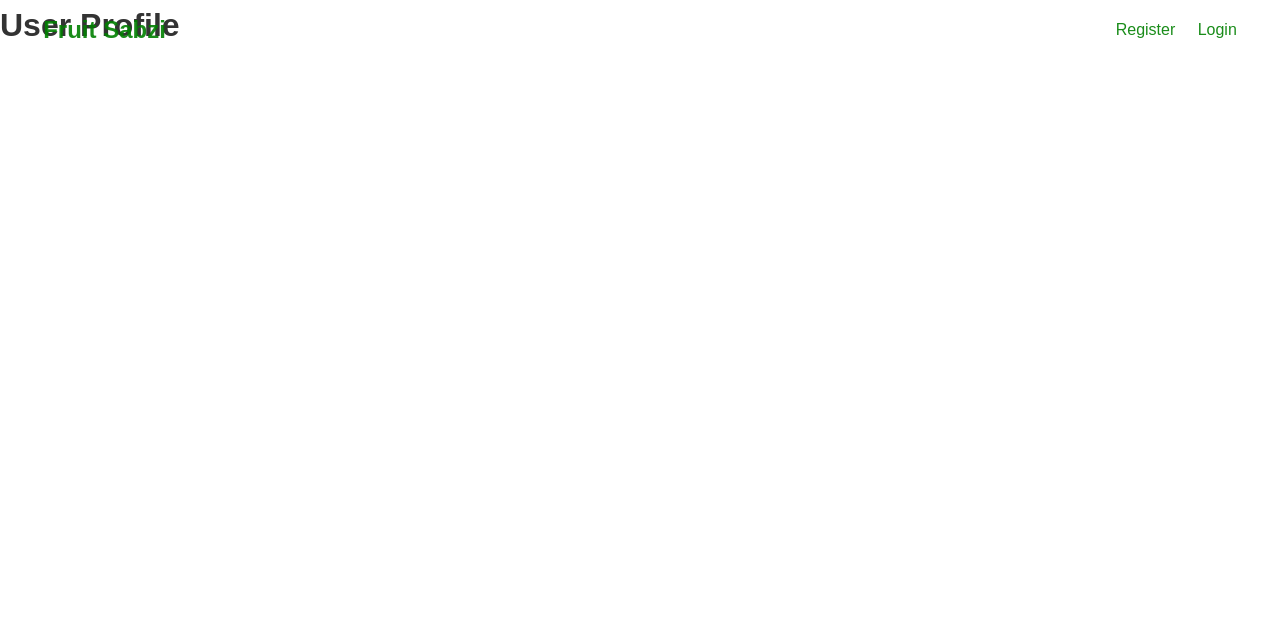
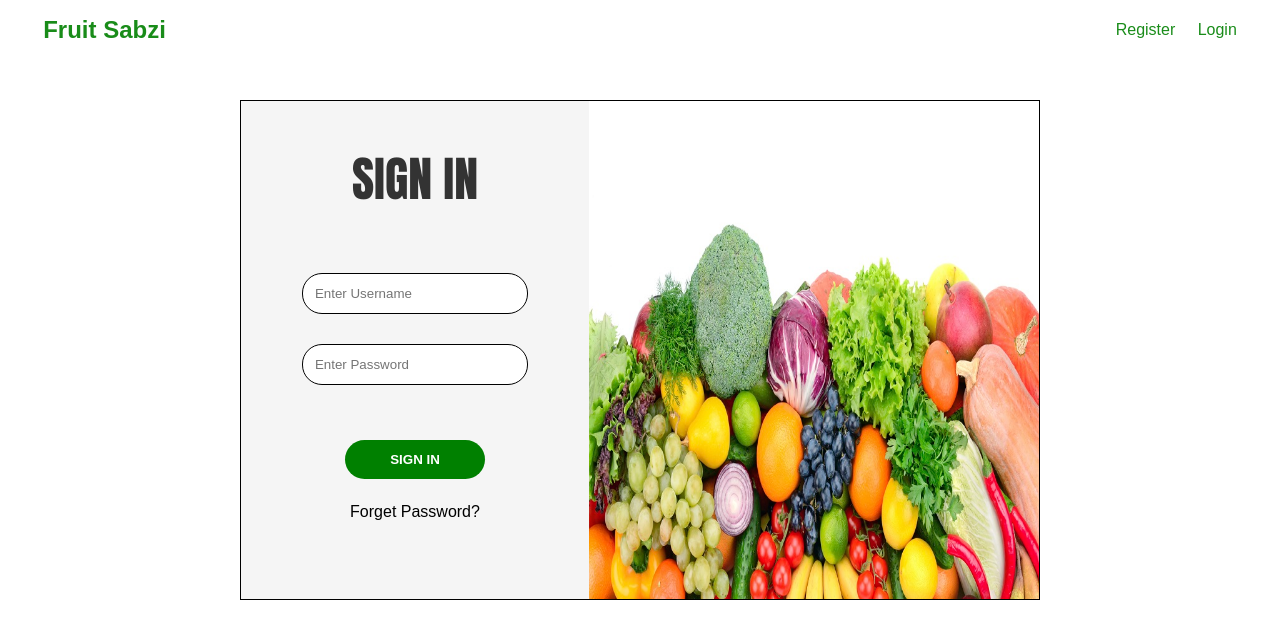
Before and after one commit to SamirDanial/fruitclient, a React (Create React App) app: page /userprofile in a window 1280 px wide. Shown: the top 638 px of the page. Built offline with nearby package versions, Linux system fonts and the light colour scheme.

Commit message:
some work on customer profile done!

```diff
--- a/src/App.js
+++ b/src/App.js
@@ -1,24 +1,38 @@
-import React, { useEffect } from 'react';
-import { authActions } from './store/auth';
-import { useDispatch } from 'react-redux';
+import React, { useEffect } from "react";
+import { authActions } from "./store/auth";
+import { useDispatch, useSelector } from "react-redux";
 import { BrowserRouter as Router, Route, Routes } from "react-router-dom";
-import { Landing, Navbar, Login, Register, CustomerProfile } from "./components";
+import {
+  Landing,
+  Navbar,
+  Login,
+  Register,
+  CustomerProfile,
+} from "./components";
+import ProtectedRoutes from "./protectedRoutes";
+import setAuthToken from "./utils/setAuthToken";
 import "./App.css";
 
 function App() {
+  const isAuth = useSelector((state) => state.auth.authenticated);
   const dispatch = useDispatch();
   useEffect(() => {
-    const auth = JSON.parse(localStorage.getItem('User'));
-    if(auth) {
-      dispatch(authActions.authenticate({
-        _id: auth._id,
-        username: auth.username,
-        token: auth.token,
-        roleName: auth.name,
-        authState: auth.authState
-      }))
+    const auth = JSON.parse(localStorage.getItem("User"));
+    if (auth) {
+      dispatch(
+        authActions.authenticate({
+          _id: auth._id,
+          username: auth.username,
+          token: auth.token,
+          roleName: auth.name,
+          authState: auth.authState,
+        })
+      );
+      if (auth.token) {
+        setAuthToken(auth.token);
+      }
     }
-  }, [dispatch])
+  }, [dispatch]);
 
   return (
     <>
@@ -28,7 +42,9 @@ function App() {
           <Route path="/" element={<Landing />} />
           <Route path="/login" element={<Login />} />
           <Route path="/register" element={<Register />} />
-          <Route path="/userprofile" element={<CustomerProfile />} />
+          <Route element={<ProtectedRoutes isAuthen={isAuth} />}>
+            <Route path="/userprofile" element={<CustomerProfile />} />
+          </Route>
         </Routes>
       </Router>
     </>
--- a/src/components/CustomerProfile/CustomerProfile.js
+++ b/src/components/CustomerProfile/CustomerProfile.js
@@ -1,8 +1,59 @@
-import React from 'react'
+import React, { useState, useEffect } from 'react'
+import { useSelector } from 'react-redux';
+import axios from 'axios';
+
+import classes from './CustomerProfile.module.css';
+
+const {REACT_APP_SERVER_URL} = process.env
 
 const CustomerProfile = () => {
+    const [customer, setCustomer] = useState({});
+    const token = useSelector(state => state.auth.token);
+
+    useEffect(() => {
+        let graphqlQuery = {
+            query: `
+                    {
+                        getCustomerProfile {
+                        _id,
+                        name,
+                        lastName,
+                        active,
+                        photoUrl,
+                        physicalAddress,
+                        phoneNumber,
+                        emailAddress,
+                        coordinates,
+                        favoriteCategories {
+                            _id,
+                            name,
+                            description,
+                        },
+                        userId {
+                            _id,
+                            username,
+                            userRole {
+                            _id,
+                            name,
+                            description,
+                            },
+                        },
+
+                        }
+                    }
+            `
+        }
+
+        axios.post(REACT_APP_SERVER_URL, JSON.stringify(graphqlQuery), {
+            headers: {
+                'Content-Type': 'application/json'
+            }
+        }).then(res => {
+            console.log(res.data);
+        })
+    }, [token])
     return (
-        <div>
+        <div className={classes.container2}>
             <h1>User Profile</h1>
         </div>
     )
--- /dev/null
+++ b/src/components/CustomerProfile/CustomerProfile.module.css
@@ -0,0 +1,4 @@
+.container2 {
+    margin-top: 100px;
+    margin-left: 20px;
+}
--- a/src/components/auth/Login.js
+++ b/src/components/auth/Login.js
@@ -1,11 +1,15 @@
 import React, { useState } from "react";
 import { NavLink, useNavigate } from "react-router-dom";
-import { useDispatch } from 'react-redux';
-import { authActions } from '../../store/auth'
+import axios from "axios";
+import { useDispatch } from "react-redux";
+import setAuthToken from "../../utils/setAuthToken";
+import { authActions } from "../../store/auth";
 
 import fruitSabzi from "../../img/fruitsabzi.jpg";
 
 import classes from "./Login.module.css";
+
+const { REACT_APP_SERVER_URL } = process.env;
 
 const Login = () => {
   const [username, setUsername] = useState("");
@@ -27,37 +31,44 @@ const Login = () => {
               }
             }
           }
-        `
-    }
-    fetch('http://localhost:5000/graphql', {
-        method: 'POST',
+        `,
+    };
+
+    axios
+      .post(REACT_APP_SERVER_URL, JSON.stringify(graphqlQuery), {
         headers: {
-            'Content-Type': 'application/json'
+          "Content-Type": "application/json",
         },
-        body: JSON.stringify(graphqlQuery)
-    }).then((res) => {
-        return res.json();
-    }).then((resData) => {
-        try{
-            resData.data && dispatch(authActions.authenticate({
+      })
+      .then((res) => {
+        const resData = res.data;
+        resData.data &&
+          dispatch(
+            authActions.authenticate({
               _id: resData.data.loginUser._id,
               username: resData.data.loginUser.username,
               token: resData.data.loginUser.token,
               roleName: resData.data.loginUser.userRole.name,
-                authState: true
-            }))
-            localStorage.setItem('User', JSON.stringify({
+              authState: true,
+            })
+          );
+        localStorage.setItem(
+          "User",
+          JSON.stringify({
             _id: resData.data.loginUser._id,
             username: resData.data.loginUser.username,
             token: resData.data.loginUser.token,
             roleName: resData.data.loginUser.userRole.name,
-                authState: true
-            }));
-            navigate('/', {replace: true})
-        } catch {
-            alert('Username or password is wrong')
-        }
+            authState: true,
           })
+        );
+        setAuthToken(resData.data.loginUser.token);
+        navigate("/", { replace: true });
+      })
+      .catch((error) => {
+        console.log(error.message);
+        alert("Username or password is wrong");
+      });
   };
   return (
     <div className={classes.container2}>
--- a/src/components/auth/Login.module.css
+++ b/src/components/auth/Login.module.css
@@ -44,8 +44,8 @@
     padding: 12px 30px;
     width: 40%;
     margin-top: 40px;
-    background-color: lightgreen;
-    color: grey;
+    background-color: green;
+    color: white;
     font-weight: bold;
     border: none;
     outline: none;
--- a/src/components/auth/Register.js
+++ b/src/components/auth/Register.js
@@ -1,9 +1,13 @@
 import React, { useState } from "react";
 import { NavLink, useNavigate } from "react-router-dom";
+import axios from 'axios';
 import { useDispatch } from 'react-redux'
 import { authActions } from '../../store/auth';
+import setAuthToken from '../../utils/setAuthToken';
 
 import classes from "./Register.module.css";
+
+const {REACT_APP_SERVER_URL} = process.env
 
 const Register = () => {
   const [username, setUsername] = useState("");
@@ -39,17 +43,16 @@ const Register = () => {
         }
       `
     }
-    fetch('http://localhost:5000/graphql', {
-      method: 'POST',
+
+    axios.post(REACT_APP_SERVER_URL, JSON.stringify(graphqlQuery), {
       headers: {
         'Content-Type': 'application/json'
-      },
-      body: JSON.stringify(graphqlQuery)
+      }
     }).then(res => {
-      return res.json();
-    }).then(resData => {
-      console.log(resData);
-      try{
+      const resData = res.data;
+      if(resData.errors) {
+        throw new Error(resData.errors[0].message);
+      }
       dispatch(authActions.authenticate({
         _id: resData.data.createUser._id,
         username: resData.data.createUser.username,
@@ -64,10 +67,10 @@ const Register = () => {
         roleName: resData.data.createUser.userRole.name,
         authState: true
     }));
+      setAuthToken(resData.data.createUser.token);
       !resData.errors && navigate('/', { replace: true })
-      } catch {
-        alert(resData.errors[0].message)
-      }
+    }).catch(error => {
+      alert(error)
     })
   };
   return (
--- a/src/components/layout/Navbar.js
+++ b/src/components/layout/Navbar.js
@@ -18,7 +18,7 @@ const Navbar = () => {
     isAuthenticated === true ? (
       <ul>
         <li>
-          <NavLink to="/">
+          <NavLink to="/userprofile">
             {username}
           </NavLink>
           <NavLink onClick={logout} to="/">
--- /dev/null
+++ b/src/protectedRoutes.jsx
@@ -0,0 +1,15 @@
+import React from 'react'
+import { Outlet } from 'react-router-dom';
+import Login from './components/auth/Login';
+
+const useAuth = (isAuth) => {
+    const user = {loggedIn: isAuth}
+    return user && user.loggedIn;
+}
+
+const ProtectedRoutes = ({isAuthen}) => {
+    const isAuth = useAuth(isAuthen);
+    return isAuth ? <Outlet /> : <Login />
+}
+
+export default ProtectedRoutes
--- a/src/store/configurStore.js
+++ b/src/store/configurStore.js
@@ -1,8 +1,8 @@
 import { configureStore } from '@reduxjs/toolkit';
-import authReducer from './auth';
+import { authReducer, customerReducer } from './index';
 
 const store = configureStore({
-    reducer: {auth: authReducer}
+    reducer: {auth: authReducer, customer: customerReducer}
 });
 
 export default store;
--- /dev/null
+++ b/src/store/index.js
@@ -0,0 +1,2 @@
+export {default as authReducer } from './auth';
+export {default as customerReducer} from './customer';
--- /dev/null
+++ b/src/utils/setAuthToken.js
@@ -0,0 +1,11 @@
+import axios from 'axios';
+
+const setAuthToken = token => {
+    if(token) {
+        axios.defaults.headers.common['x-auth-token'] = token;
+    } else {
+        delete axios.defaults.headers.common['x-auth-token'];
+    }
+}
+
+export default setAuthToken;
```
Also changed, not shown: src/store/customer.js (added, +51 -0 lines), 1 other file (tests, documents, lock files or other folders). Lines whose indentation alone changed are shown as unchanged.
